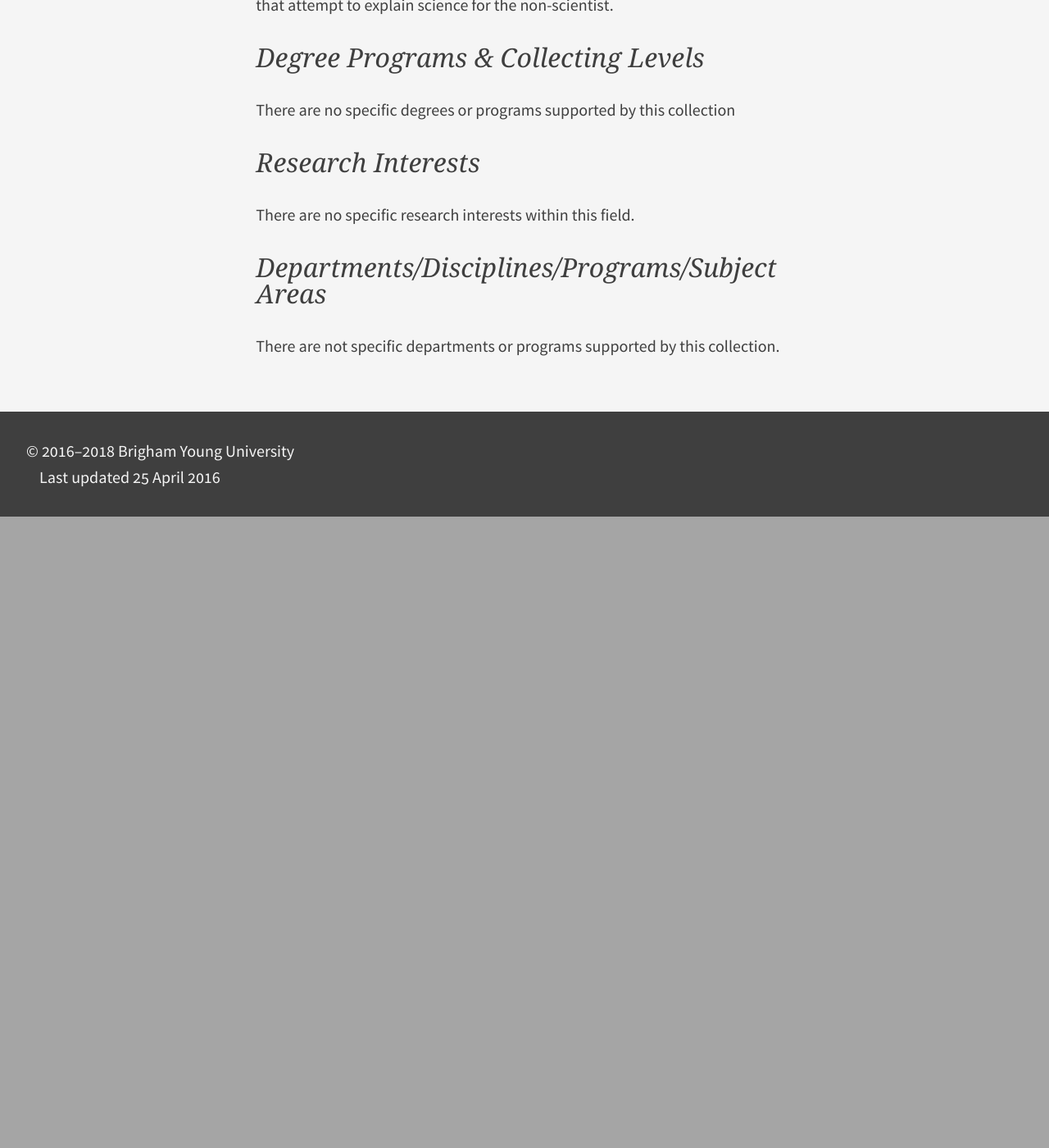
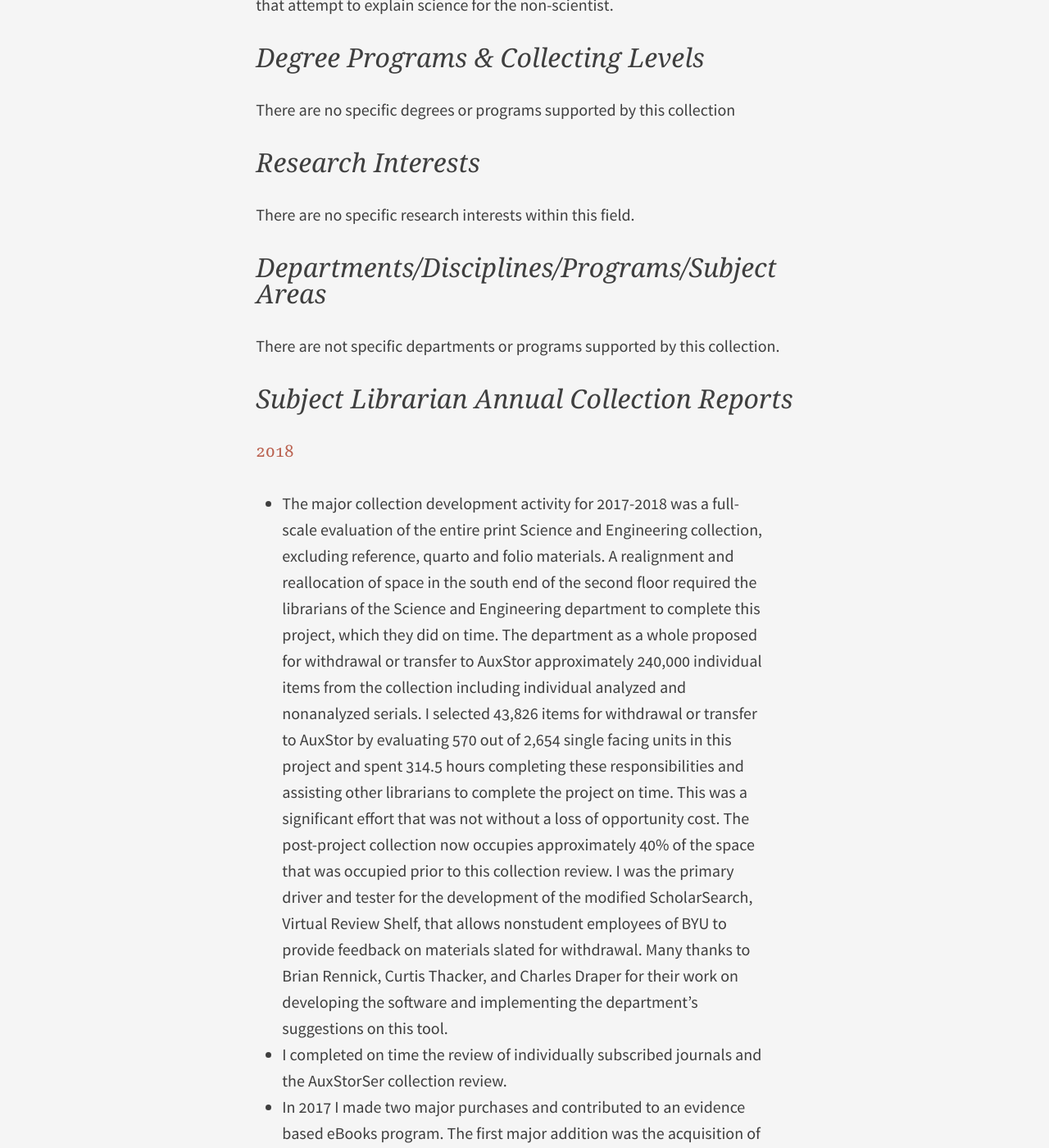
Before and after one commit to HBLL-Collection-Development/HBLL-Collection-Development.github.io, a Jekyll site: the page built from _posts/2016-04-25-34240.md, in a window 1280 px wide and 1400 px high, scrolled down 1114 px. Shown: the whole window at 82% size. Built offline with Jekyll 4.4.1, drawn with Linux system fonts in a browser that asks for light colours; before the commit the page ends 1744 px from its top, so only the background shows below that; some of the changed text lies outside the part shown.

Commit message:
Update 2016-04-25-34240.md

```diff
--- a/_posts/2016-04-25-34240.md
+++ b/_posts/2016-04-25-34240.md
@@ -25,3 +25,13 @@ There are no specific research interests within this field.
 ## Departments/<wbr>Disciplines/<wbr>Programs/<wbr>Subject Areas
 
 There are not specific departments or programs supported by this collection.
+
+## Subject Librarian Annual Collection Reports
+
+### 2018
+
+- The major collection development activity for 2017-2018 was a full-scale evaluation of the entire print Science and Engineering collection, excluding reference, quarto and folio materials. A realignment and reallocation of space in the south end of the second floor required the librarians of the Science and Engineering department to complete this project, which they did on time. The department as a whole proposed for withdrawal or transfer to AuxStor approximately 240,000 individual items from the collection including individual analyzed and nonanalyzed serials. I selected 43,826 items for withdrawal or transfer to AuxStor by evaluating 570 out of 2,654 single facing units in this project and spent 314.5 hours completing these responsibilities and assisting other librarians to complete the project on time. This was a significant effort that was not without a loss of opportunity cost. The post-project collection now occupies approximately 40% of the space that was occupied prior to this collection review. I was the primary driver and tester for the development of the modified ScholarSearch, Virtual Review Shelf, that allows nonstudent employees of BYU to provide feedback on materials slated for withdrawal. Many thanks to Brian Rennick, Curtis Thacker, and Charles Draper for their work on developing the software and implementing the department’s suggestions on this tool.
+ - I completed on time the review of individually subscribed journals and the AuxStorSer collection review.
+ - In 2017 I made two major purchases and contributed to an evidence based eBooks program. The first major addition was the acquisition of the Chemical and Engineering News (C&EN) Archive at a 15% discount (savings to the University of $2,292) and a waiver of the annual maintenance fee of $370 when we renewed the American Chemical Society Web Editions, All Publications package. I secured the funding from the CMDC semi-annual resources call.
+ - The second major addition was the purchase of the American Chemical Society Symposium Series eBook Archive. This purchase resulted in a 35% discount on the 2015-2018 front list and a 10% discount on the 1949-2014 Archive. This will provide more than 1,100 eBooks to the Symposium series and increase accessibility and use of this collection. I used 2017 end of year money from the consolidated budget for those subjects I have stewardship over as well as from the General Science and Science Reference budgets in consultation with the Science & Engineering Department. I also used a significant portion of the available Francis Broadbent Endowment.
+ - I utilized some of the funds allocated for collection development in addition to the typical monographic purchases. The library participates in a Wiley Evidence Based eBooks program from which I contributed $18,872 for subjects that met the use criteria for obtaining perpetual access. Infotherm, a Wiley database, was discontinued and I was returned the stewardship for the $3,000 used for that subscription. I used $482 of those cancellation funds to pay for increase in the AOCS Methods database because its annual increase was over the library mandated 4%. Keeping the AOCS Methods database will continue to provide access primarily to the Department of Nutrition, Dietetics and Food Science. With the passing of Peter Zuber, I have also taken responsibility for the collection development of the Science Reference and General Science budgets.
```
